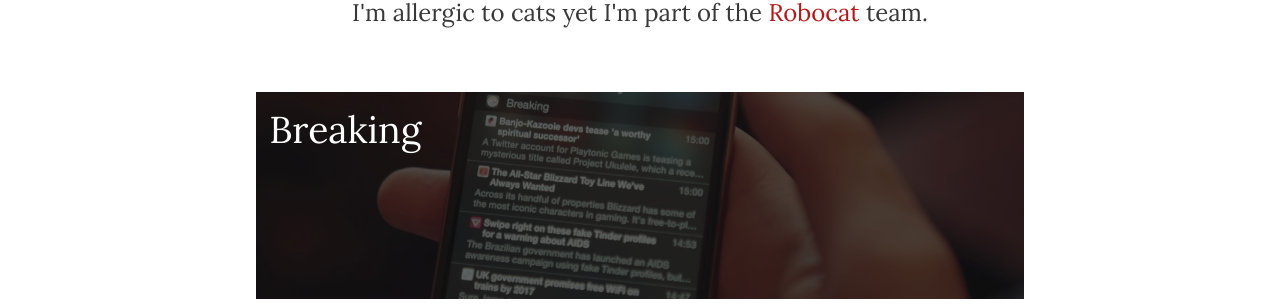
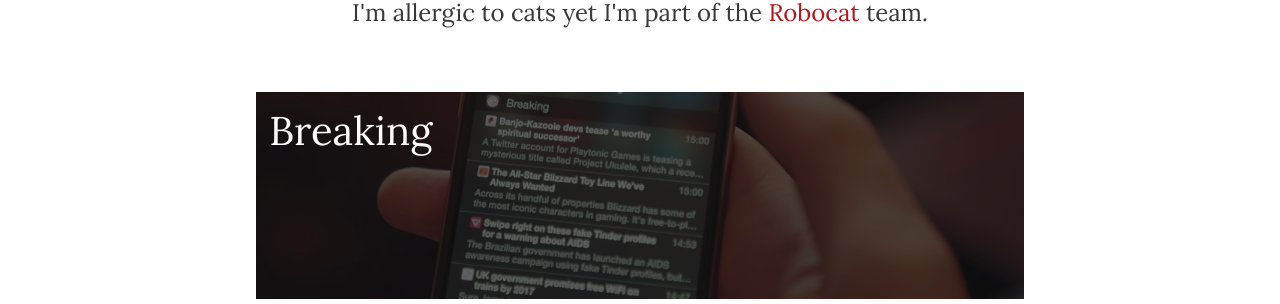
Before and after one commit to simonbs/simonbs.github.io, a Jekyll site: the page built from index.html, in a window 1280 px wide. Shown: the part 213-517 px from the top of the page. Built offline with Jekyll 4.4.1, drawn with Linux system fonts in a browser that asks for light colours; nearby versions of some CDN libraries; the list of posts is cut into pages by our own code.

Commit message:
Scales texts on phones

```diff
--- /dev/null
+++ b/_sass/external/_easy-media-queries.scss
@@ -0,0 +1,11 @@
+@mixin tablet {
+  @include min-screen(721px) {
+    @content;
+  }
+}
+
+@mixin desktop {
+  @include min-screen(1025px) {
+    @content;
+  }
+}
--- /dev/null
+++ b/_sass/external/_media-queries.scss
@@ -0,0 +1,275 @@
+// ---------------------------------------------------------------------------------------------------------------------
+//
+//  Author: Rafal Bromirski
+//  www: http://paranoida.com/
+//  twitter: http://twitter.com/paranoida
+//  dribbble: http://dribbble.com/paranoida
+//
+//  Licensed under a MIT License
+//
+// ---------------------------------------------------------------------------------------------------------------------
+// --- screen ----------------------------------------------------------------------------------------------------------
+// ---------------------------------------------------------------------------------------------------------------------
+
+@mixin screen($resMin, $resMax)
+{
+  @media screen and (min-width: $resMin) and (max-width: $resMax)
+  {
+    @content;
+  }
+}
+
+@mixin max-screen($res)
+{
+  @media screen and (max-width: $res)
+  {
+    @content;
+  }
+}
+
+@mixin min-screen($res)
+{
+  @media screen and (min-width: $res)
+  {
+    @content;
+  }
+}
+
+@mixin screen-height($resMin, $resMax)
+{
+  @media screen and (min-height: $resMin) and (max-height: $resMax)
+  {
+    @content;
+  }
+}
+
+@mixin max-screen-height($res)
+{
+  @media screen and (max-height: $res)
+  {
+    @content;
+  }
+}
+
+@mixin min-screen-height($res)
+{
+  @media screen and (min-height: $res)
+  {
+    @content;
+  }
+}
+
+// ---------------------------------------------------------------------------------------------------------------------
+// --- hdpi ------------------------------------------------------------------------------------------------------------
+// ---------------------------------------------------------------------------------------------------------------------
+
+// Based on bourbon hidpi-media-queries file (https://github.com/thoughtbot/bourbon/blob/master/app/assets/stylesheets/css3/_hidpi-media-query.scss)
+// HiDPI mixin. Default value set to 1.3 to target Google Nexus 7 (http://bjango.com/articles/min-device-pixel-ratio/)
+
+@mixin hdpi($ratio: 1.3)
+{
+  @media only screen and (-webkit-min-device-pixel-ratio: $ratio),
+  only screen and (min--moz-device-pixel-ratio: $ratio),
+  only screen and (-o-min-device-pixel-ratio: #{$ratio}/1),
+  only screen and (min-resolution: #{round($ratio*96)}dpi),
+  only screen and (min-resolution: #{$ratio}dppx)
+  {
+    @content;
+  }
+}
+
+// ---------------------------------------------------------------------------------------------------------------------
+// --- iphone ----------------------------------------------------------------------------------------------------------
+// ---------------------------------------------------------------------------------------------------------------------
+
+@mixin iphone3($orientation: all)
+{
+  $deviceMinWidth: 320px;
+  $deviceMaxWidth: 480px;
+  $devicePixelRatio: 1;
+
+  @if $orientation == all
+  {
+    @media only screen and (min-device-width: $deviceMinWidth) and (max-device-width: $deviceMaxWidth)
+    and (-webkit-device-pixel-ratio: $devicePixelRatio)
+    {
+      @content;
+    }
+  }
+  @else
+  {
+    @media only screen and (min-device-width: $deviceMinWidth) and (max-device-width: $deviceMaxWidth)
+    and (-webkit-device-pixel-ratio: $devicePixelRatio) and (orientation: #{$orientation})
+    {
+      @content;
+    }
+  }
+}
+
+// ---------------------------------------------------------------------------------------------------------------------
+// --- iphone-retina ---------------------------------------------------------------------------------------------------
+// ---------------------------------------------------------------------------------------------------------------------
+
+@mixin iphone4($orientation: all)
+{
+  $deviceMinWidth: 320px;
+  $deviceMaxWidth: 480px;
+  $devicePixelRatio: 2;
+  $deviceAspectRatio: '2/3';
+
+  @if $orientation == all
+  {
+    @media only screen and (min-device-width: $deviceMinWidth) and (max-device-width: $deviceMaxWidth)
+    and (-webkit-device-pixel-ratio: $devicePixelRatio) and (device-aspect-ratio: $deviceAspectRatio)
+    {
+      @content;
+    }
+  }
+  @else
+  {
+    @media only screen and (min-device-width: $deviceMinWidth) and (max-device-width: $deviceMaxWidth)
+    and (-webkit-device-pixel-ratio: $devicePixelRatio) and (device-aspect-ratio: 2/3) and (orientation: #{$orientation})
+    {
+      @content;
+    }
+  }
+}
+
+// ---------------------------------------------------------------------------------------------------------------------
+// --- iphone-5 --------------------------------------------------------------------------------------------------------
+// ---------------------------------------------------------------------------------------------------------------------
+
+@mixin iphone5($orientation: all)
+{
+  $deviceMinWidth: 320px;
+  $deviceMaxWidth: 568px;
+  $devicePixelRatio: 2;
+  $deviceAspectRatio: '40/71';
+
+  @if $orientation == all
+  {
+    @media only screen and (min-device-width: $deviceMinWidth) and (max-device-width: $deviceMaxWidth)
+    and (-webkit-device-pixel-ratio: $devicePixelRatio) and (device-aspect-ratio: $deviceAspectRatio)
+    {
+      @content;
+    }
+  }
+  @else
+  {
+    @media only screen and (min-device-width: $deviceMinWidth) and (max-device-width: $deviceMaxWidth)
+    and (-webkit-device-pixel-ratio: $devicePixelRatio) and (device-aspect-ratio: $deviceAspectRatio) and (orientation: #{$orientation})
+    {
+      @content;
+    }
+  }
+}
+
+// ---------------------------------------------------------------------------------------------------------------------
+// --- iphone-6 --------------------------------------------------------------------------------------------------------
+// ---------------------------------------------------------------------------------------------------------------------
+
+@mixin iphone6($orientation: all)
+{
+  $deviceMinWidth: 375px;
+  $deviceMaxWidth: 667px;
+  $devicePixelRatio: 2;
+
+  @if $orientation == all
+  {
+    @media only screen and (min-device-width: $deviceMinWidth) and (max-device-width: $deviceMaxWidth)
+    and (-webkit-device-pixel-ratio: $devicePixelRatio)
+    {
+      @content;
+    }
+  }
+  @else
+  {
+    @media only screen and (min-device-width: $deviceMinWidth) and (max-device-width: $deviceMaxWidth)
+    and (-webkit-device-pixel-ratio: $devicePixelRatio) and (orientation: #{$orientation})
+    {
+      @content;
+    }
+  }
+}
+
+// ---------------------------------------------------------------------------------------------------------------------
+// --- iphone-6 Plus ---------------------------------------------------------------------------------------------------
+// ---------------------------------------------------------------------------------------------------------------------
+
+@mixin iphone6-plus($orientation: all)
+{
+  $deviceMinWidth: 414px;
+  $deviceMaxWidth: 736px;
+  $devicePixelRatio: 3;
+
+  @if $orientation == all
+  {
+    @media only screen and (min-device-width: $deviceMinWidth) and (max-device-width: $deviceMaxWidth)
+    and (-webkit-device-pixel-ratio: $devicePixelRatio)
+    {
+      @content;
+    }
+  }
+  @else
+  {
+    @media only screen and (min-device-width: $deviceMinWidth) and (max-device-width: $deviceMaxWidth)
+    and (-webkit-device-pixel-ratio: $devicePixelRatio) and (orientation: #{$orientation})
+    {
+      @content;
+    }
+  }
+}
+
+// ---------------------------------------------------------------------------------------------------------------------
+// --- ipads (all) -----------------------------------------------------------------------------------------------------
+// ---------------------------------------------------------------------------------------------------------------------
+
+@mixin ipad($orientation: all)
+{
+  $deviceMinWidth: 768px;
+  $deviceMaxWidth: 1024px;
+
+  @if $orientation == all
+  {
+    @media only screen and (min-device-width: $deviceMinWidth) and (max-device-width: $deviceMaxWidth)
+    {
+      @content;
+    }
+  }
+  @else
+  {
+    @media only screen and (min-device-width: $deviceMinWidth) and (max-device-width: $deviceMaxWidth)
+    and (orientation: #{$orientation})
+    {
+      @content;
+    }
+  }
+}
+
+// ---------------------------------------------------------------------------------------------------------------------
+// --- ipad-retina -----------------------------------------------------------------------------------------------------
+// ---------------------------------------------------------------------------------------------------------------------
+
+@mixin ipad-retina($orientation: all)
+{
+  $deviceMinWidth: 768px;
+  $deviceMaxWidth: 1024px;
+  $devicePixelRatio: 2;
+
+  @if $orientation == all
+  {
+    @media only screen and (min-device-width: $deviceMinWidth) and (max-device-width: $deviceMaxWidth)
+    and (-webkit-device-pixel-ratio: $devicePixelRatio)
+    {
+      @content;
+    }
+  }
+  @else
+  {
+    @media only screen and (min-device-width: $deviceMinWidth) and (max-device-width: $deviceMaxWidth)
+    and (-webkit-device-pixel-ratio: $devicePixelRatio) and (orientation: #{$orientation})
+    {
+      @content;
+    }
+  }
+}
--- a/_sass/layouts/_index.scss
+++ b/_sass/layouts/_index.scss
@@ -43,19 +43,31 @@
   .featured {
     @extend %project;
     width: 100%;
-    font-size: 28pt;
+    font-size: 20pt;
+
+    @include desktop {
+      font-size: 30pt;
+    }
   }
 
   .big {
     @extend %project;
     width: 49%;
-    font-size: 20pt;
+    font-size: 14pt;
+
+    @include desktop {
+      font-size: 20pt;
+    }
   }
 
   .small {
     @extend %project;
     width: 32%;
-    font-size: 14pt;
+    font-size: 10pt;
+
+    @include desktop {
+      font-size: 14pt;
+    }
   }
 
   .left {
--- a/css/main.scss
+++ b/css/main.scss
@@ -3,6 +3,8 @@
 // External
 @import 'external/reset';
 @import 'external/syntax';
+@import 'external/media-queries';
+@import 'external/easy-media-queries';
 
 // Base
 @import 'base/variables';
```
Also changed, not shown: 1 other file.
